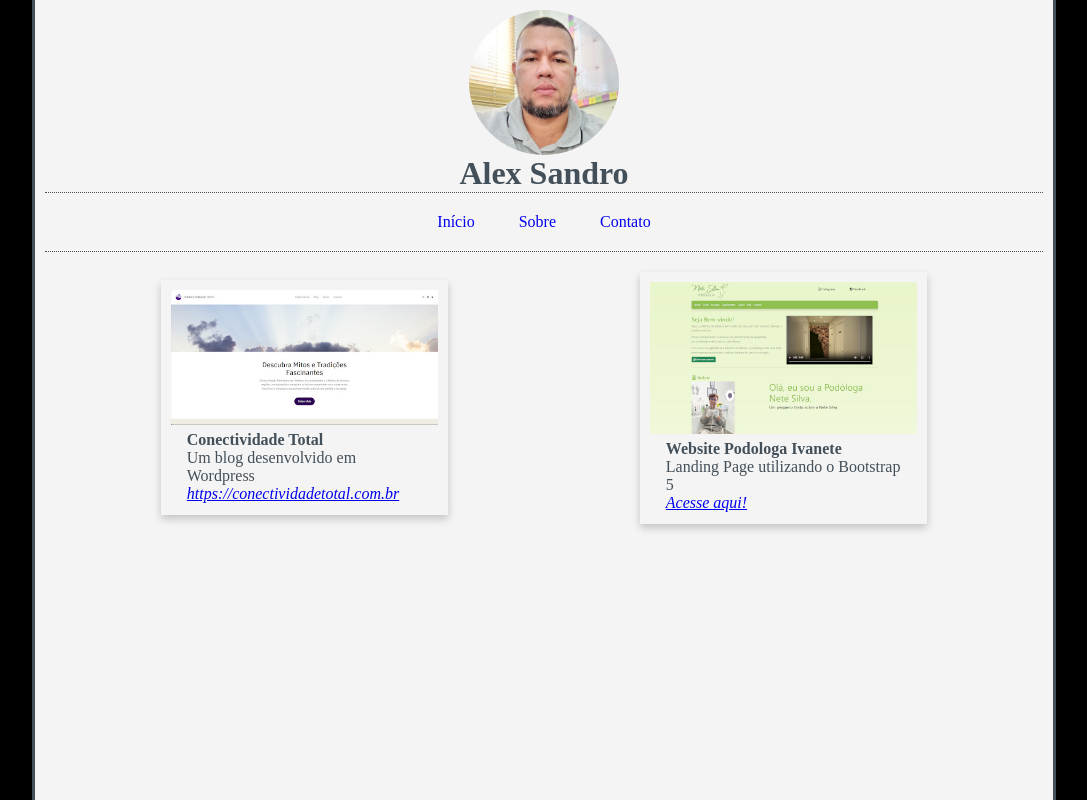
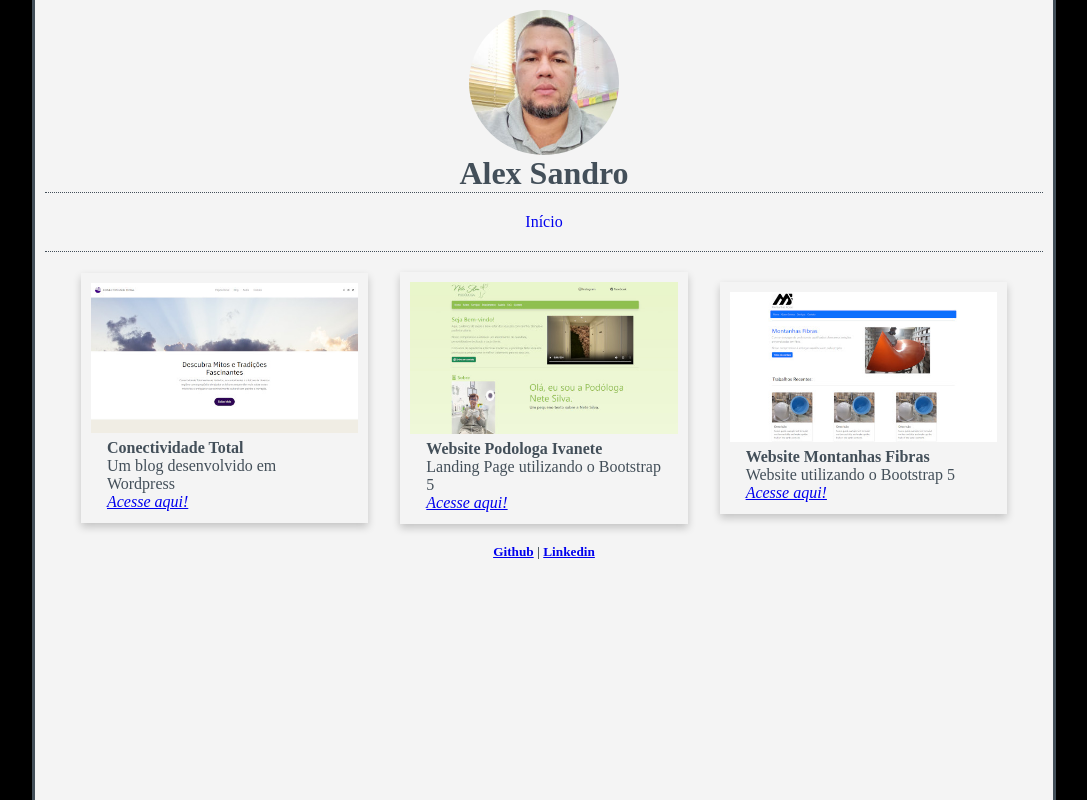
Before and after one commit to alex-sandro/alex-sandro.github.io, a PHP site: page / in a window 1280 px wide. Shown: the whole page, without its empty margins (96-1183 px from the left). Run offline with PHP 8.4, Linux system fonts and the light colour scheme.

Commit message:
Atualizando projetos

```diff
--- a/css/styles.css
+++ b/css/styles.css
@@ -57,3 +57,4 @@ body{
 .card-container{
   padding: 2px 16px;
 }
+h5{text-align: center;}
--- a/index.html
+++ b/index.html
@@ -16,8 +16,8 @@
             </header>
             <nav class="navbar">
                 <a href="#">Início</a>
-                <a href="#">Sobre</a>
-                <a href="#">Contato</a>
+                <!--a href="#">Sobre</a>
+                <a href="#">Contato</a-->
             </nav>
             <div class="cards">
                 <div class="card">
@@ -25,7 +25,7 @@
                     <div class="card-container">
                         <h4><b>Conectividade Total</b></h4>
                         <p>Um blog desenvolvido em Wordpress</p>
-                        <p><a href="https://conectividadetotal.com.br" target="_blank"><em>https://conectividadetotal.com.br</em></a></p>
+                        <p><a href="https://conectividadetotal.com.br" target="_blank"><em>Acesse aqui!</em></a></p>
                     </div>
                 </div>
                 <div class="card">
@@ -36,7 +36,18 @@
                         <p><a href="https://alex-sandro.github.io/projetos/podologaivanete" target="_blank"><em>Acesse aqui!</em></a></p>
                     </div>
                 </div>
+                <div class="card">
+                    <img src="img/montanhas-fibras.jpg" alt="" style="width: 100%;">
+                    <div class="card-container">
+                        <h4><b>Website Montanhas Fibras</b></h4>
+                        <p>Website utilizando o Bootstrap 5</p>
+                        <p><a href="https://alex-sandro.github.io/projetos/MontanhasFibras" target="_blank"><em>Acesse aqui!</em></a></p>
+                    </div>
+                </div>
             </div>
+        <footer class="footer-container">
+            <h5><a href="https://github.com/alex-sandro" target="_blank">Github</a> | <a href="https://www.linkedin.com/in/alexssoliveira/" target="_blank">Linkedin</a></h5>
+        </footer>
         </div>
     </body>
 </html>
```
Also changed, not shown: img/conectividade-total.jpg, img/montanhas-fibras.jpg (added).
